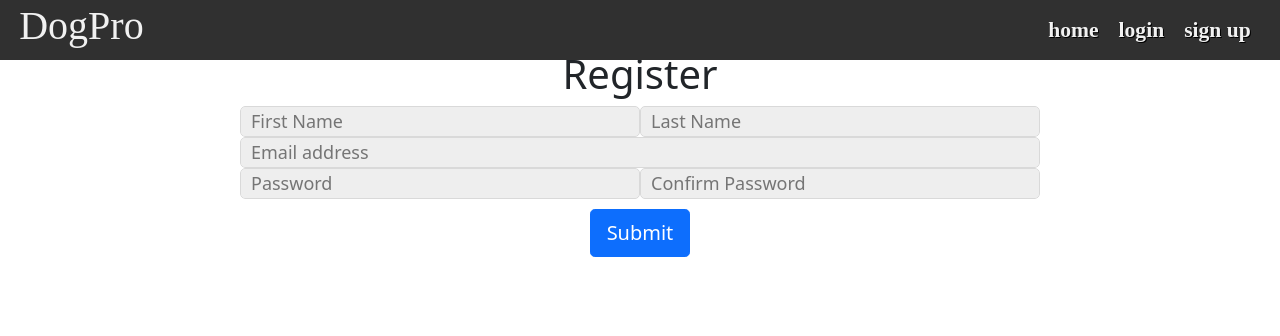
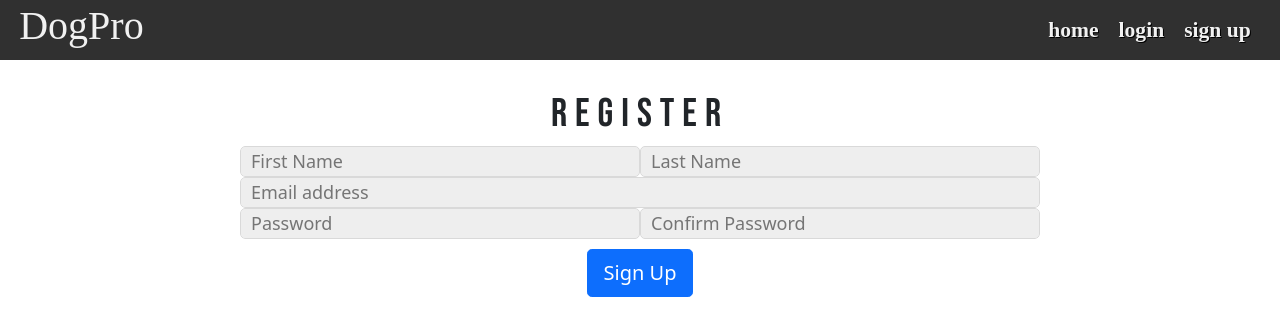
Before and after one commit to Tfauves/DogProFrontEnd, a React (Create React App) app: page /register in a window 1280 px wide. Shown: the top 336 px of the page. Built offline with nearby package versions, Linux system fonts and the light colour scheme; no server answers.

Commit message:
new user form update

```diff
--- a/src/components/Auth/NewUserForm.js
+++ b/src/components/Auth/NewUserForm.js
@@ -64,7 +64,7 @@ const NewUserForm = (props) => {
           value={query.confirm}
         />
       </InlineInputContainer>
-      <Button style={{marginTop: "10px"}} variant='primary' size='lg' type='submit'>Submit</Button>
+      <Button style={{marginTop: "10px"}} variant='primary' size='lg' type='submit'>Sign Up</Button>
       {/* <Button>Submit</Button> */}
     </Form>
   )
--- a/src/components/Auth/Register.js
+++ b/src/components/Auth/Register.js
@@ -85,8 +85,9 @@ const Register = () => {
       flexDirection: "column",
       alignItems: 'center',
       minHeight: '100vh',
+
     }}>
-      <h1>Register</h1>
+      <h1 style={{ marginTop: "1em", fontFamily: 'Bebas Neue, cursive', letterSpacing: "8px" }}>Register</h1>
       <NewUserForm
         query={query}
         updateForm={updateForm}
```
